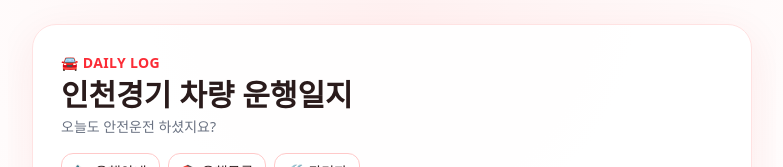
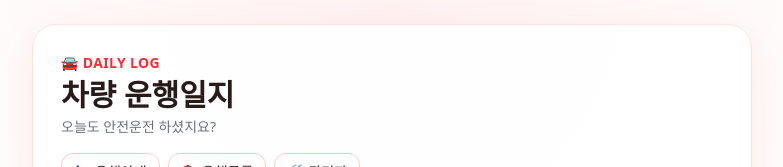
Before and after one commit to joadela00/vehicle-log, a Next.js app: page / in a window 1280 px wide. Shown: the top 167 px of the page, without its empty margins (248-1031 px from the left). Built offline with nearby package versions, Linux system fonts and the light colour scheme; no server answers; the database is empty.

Commit message:
Update page.tsx

```diff
--- a/app/page.tsx
+++ b/app/page.tsx
@@ -5,15 +5,14 @@ import { getBranchOptions, MAIN_BRANCH_CODE } from "@/lib/branches";
 
 export const revalidate = 60;
 
-const getMainBranchVehicles = unstable_cache(
+const getAllVehicles = unstable_cache(
   () =>
     prisma.vehicle.findMany({
-      where: { branchCode: MAIN_BRANCH_CODE },
-      orderBy: { plate: "asc" },
-      select: { id: true, model: true, plate: true },
+      orderBy: [{ branchCode: "asc" }, { plate: "asc" }],
+      select: { id: true, model: true, plate: true, branchCode: true },
     }),
-  ["home-vehicles-main-branch"],
-  { revalidate: 60 },
+  ["home-vehicles-all"],
+  { revalidate: 60 }
 );
 
 export default async function Home({
@@ -25,14 +24,13 @@ export default async function Home({
   const saved = params?.saved === "1";
 
   const [vehicles, branches] = await Promise.all([
-    getMainBranchVehicles(),
+    getAllVehicles(),
     getBranchOptions(),
   ]);
 
   return (
     <BranchLogForm
-      branchCode={MAIN_BRANCH_CODE}
-      branchName="인천경기"
+      initialBranchCode={MAIN_BRANCH_CODE}
       vehicles={vehicles}
       branches={branches}
       saved={saved}
```
